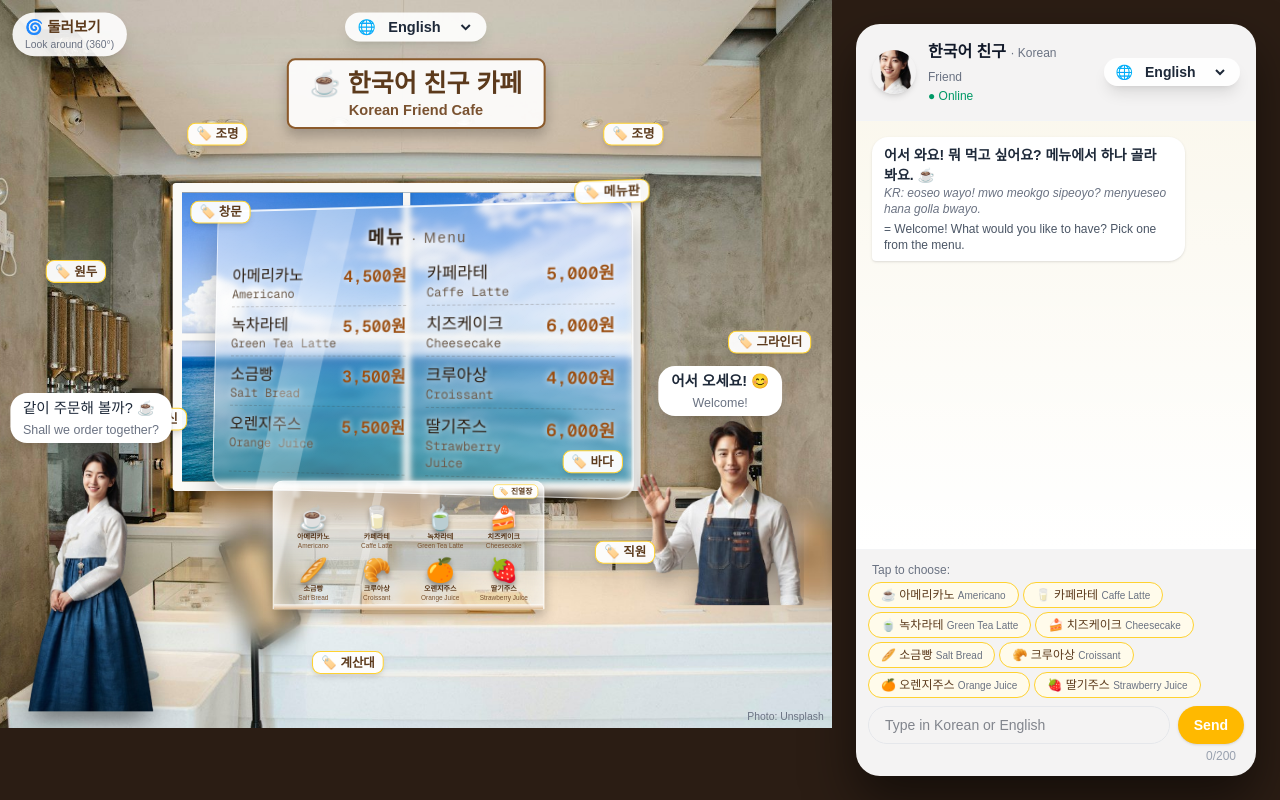
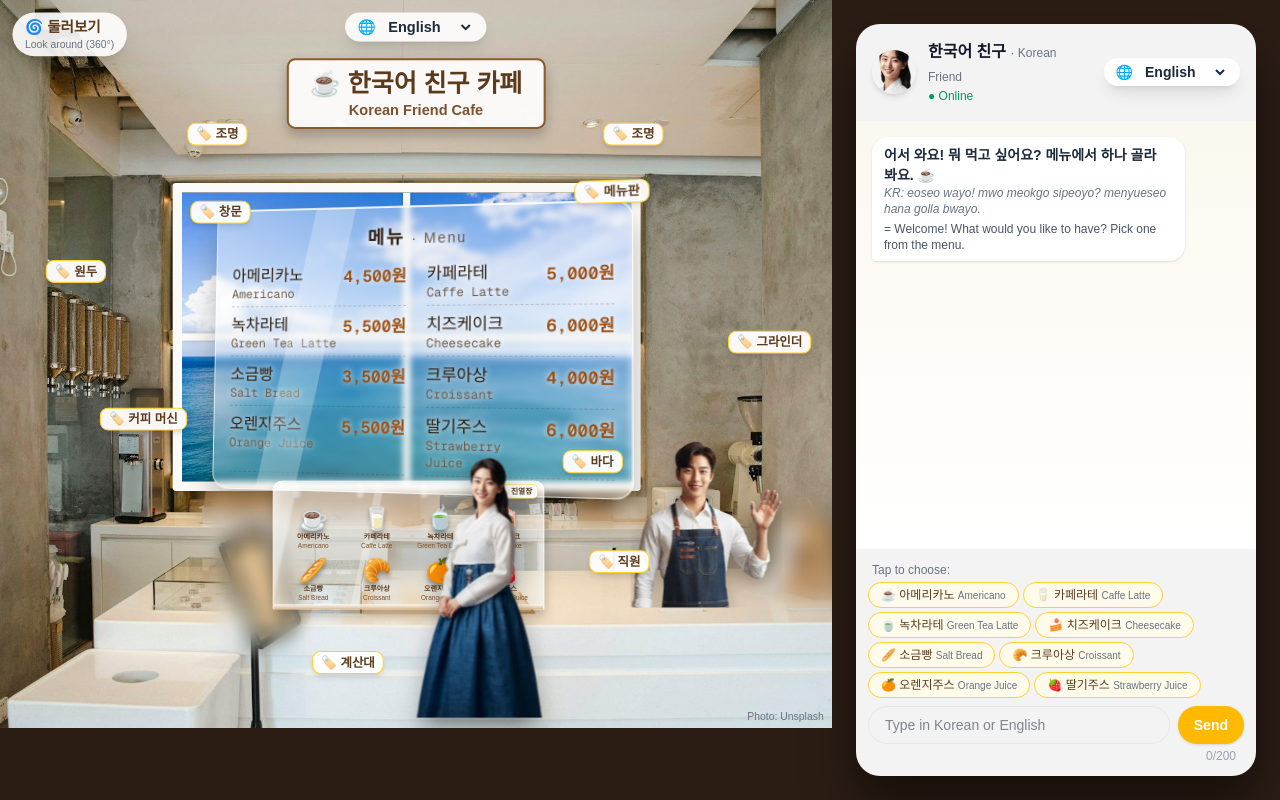
Before and after one commit to jhwksh/korean-friend-cafe, a Next.js app: page / in a window 1280 px wide. Built offline with nearby package versions, Linux system fonts and the light colour scheme.

Commit message:
친구와 바리스타가 바닥에서 걸어 다니고, 몸을 돌리고, 누르면 말풍선이 보임
Co-Authored-By: Claude Opus 5.5 <noreply@anthropic.com>

```diff
--- /dev/null
+++ b/app/Barista.tsx
@@ -0,0 +1,80 @@
+"use client";
+
+import Image from "next/image";
+import { useEffect, useRef, useState } from "react";
+import { useLanguage } from "./LanguageProvider";
+import WordTag from "./WordTag";
+
+// 점원(바리스타): 앞 계산대 뒤에 서서 손을 흔든다. 키는 친구와 비슷하게 맞췄다. 계산대 아래로는 가려진다 (지금은 모습만, 대화는 나중 단계).
+// 그림(public/barista.png)은 사용자가 Gemini로 만든 그림이다 (실제 사람 아님).
+// 계산대 뒤를 천천히 왔다 갔다 하며, 방향이 바뀌면 몸을 돌린다.
+// 누르면 한 바퀴 빙글 돌고, 머리 위 "어서 오세요!" 말풍선이 보였다가 다시 누르면 사라진다.
+const RANGE = { left: -70, right: 40 }; // 처음 자리에서 왼쪽·오른쪽으로 움직일 수 있는 거리
+
+export default function Barista() {
+  const { t } = useLanguage();
+  const [showBubble, setShowBubble] = useState(false);
+  const [spinCount, setSpinCount] = useState(0);
+  const wrapRef = useRef<HTMLDivElement>(null);
+  const bodyRef = useRef<HTMLDivElement>(null);
+  const facingRef = useRef<HTMLButtonElement>(null);
+
+  useEffect(() => {
+    const wrap = wrapRef.current;
+    const body = bodyRef.current;
+    const facing = facingRef.current;
+    if (!wrap || !body || !facing) return;
+
+    let x = 0;
+    let targetX = 0;
+    let nextMove = 2000;
+    let frame = 0;
+    const step = (time: number) => {
+      // 몇 초마다 계산대 뒤 다른 자리로 걸어간다
+      if (time > nextMove) {
+        targetX = RANGE.left + Math.random() * (RANGE.right - RANGE.left);
+        nextMove = time + 3500 + Math.random() * 3500;
+      }
+      const dx = Math.max(Math.min(targetX - x, 0.6), -0.6);
+      x += dx;
+      wrap.style.transform = `translateX(${x}px)`;
+      const walking = Math.abs(dx) > 0.2;
+      body.style.transform = walking ? `translateY(${-Math.abs(Math.sin(time / 120)) * 3}px)` : "";
+      if (dx < -0.2) facing.style.transform = "rotateY(180deg)";
+      else if (dx > 0.2) facing.style.transform = "rotateY(0deg)";
+      frame = requestAnimationFrame(step);
+    };
+    frame = requestAnimationFrame(step);
+    return () => cancelAnimationFrame(frame);
+  }, []);
+
+  return (
+    <div ref={wrapRef} className="absolute left-[616px] top-[372px] z-20 flex flex-col items-center">
+      <div
+        className={`mb-1 whitespace-nowrap rounded-2xl bg-white px-3 py-1 text-center text-sm text-gray-800 shadow-lg transition-opacity ${showBubble ? "opacity-100" : "invisible opacity-0"}`}
+      >
+        <span className="font-semibold">어서 오세요! 😊</span>
+        <br />
+        <span className="text-xs text-gray-500">{t.welcome}</span>
+      </div>
+      <div ref={bodyRef} className="[perspective:700px]">
+        <button
+          ref={facingRef}
+          type="button"
+          onClick={() => {
+            setShowBubble((v) => !v);
+            setSpinCount((n) => n + 1);
+          }}
+          aria-pressed={showBubble}
+          aria-label="바리스타"
+          className="h-[160px] w-[145px] cursor-pointer overflow-hidden transition-transform duration-500 ease-in-out [transform-style:preserve-3d]"
+        >
+          <span key={spinCount} className={`block ${spinCount > 0 ? "animate-[friend-spin_0.9s_ease-in-out]" : ""}`}>
+            <Image src="/barista.png" alt="" width={145} height={270} className="h-[270px] w-auto drop-shadow-[0_8px_10px_rgba(0,0,0,0.25)]" />
+          </span>
+        </button>
+      </div>
+      <WordTag word="staff" className="-left-10 bottom-10" />
+    </div>
+  );
+}
--- a/app/CafeFriend.tsx
+++ b/app/CafeFriend.tsx
@@ -1,41 +1,62 @@
 "use client";
 
 import Image from "next/image";
-import { useEffect, useRef } from "react";
+import { useEffect, useRef, useState } from "react";
 import { useLanguage } from "./LanguageProvider";
 
-// 카페 안에서 마우스(손가락)를 졸졸 따라다니는 한국어 친구.
+// 카페 바닥에 서서, 마우스(손가락)를 따라 좌우로 걸어 다니는 한국어 친구.
 // 캐릭터 그림(public/friend.png)은 사용자가 Gemini로 만든 그림이다 (실제 사람 아님).
 export default function CafeFriend() {
   const friendRef = useRef<HTMLDivElement>(null);
+  const bodyRef = useRef<HTMLDivElement>(null);
+  const facingRef = useRef<HTMLButtonElement>(null);
+  // 누를 때마다 숫자가 바뀌어서, 한 바퀴 도는 움직임을 처음부터 다시 보여 준다
+  const [spinCount, setSpinCount] = useState(0);
   const { t } = useLanguage();
+  // 머리 위 말풍선: 처음엔 숨겨 두고, 친구를 누르면 보였다가 다시 누르면 사라진다
+  const [showBubble, setShowBubble] = useState(false);
 
   useEffect(() => {
     const friend = friendRef.current;
+    const body = bodyRef.current;
+    const facing = facingRef.current;
     const area = friend?.parentElement;
-    if (!friend || !area) return;
+    if (!friend || !body || !facing || !area) return;
 
-    // 처음에는 계산대 왼쪽 바닥에 서 있는다
-    const pos = { x: 10, y: area.clientHeight - friend.offsetHeight - 10 };
-    const target = { ...pos };
+    // 늘 바닥에 서 있다 (위아래로는 움직이지 않는다). 처음에는 계산대 왼쪽에 있다
+    const floorY = area.clientHeight - friend.offsetHeight - 6;
+    let x = 10;
+    let targetX = x;
+    // 마우스가 한동안 가만히 있으면 혼자 이리저리 걸어 다닌다
+    let lastMouse = 0;
+    let nextWander = 0;
 
     const onMove = (e: PointerEvent) => {
       const rect = area.getBoundingClientRect();
       // 카페 그림은 화면 크기에 맞춰 줄거나 커져 있으니(CafeStage), 마우스 위치를 원래 크기로 되돌려 계산한다
       const s = rect.width / area.offsetWidth;
-      const x = (e.clientX - rect.left) / s;
-      const y = (e.clientY - rect.top) / s;
-      // 마우스 바로 위가 아니라 살짝 옆에 서도록 띄우고, 카페 밖으로 나가지 않게 막는다
-      target.x = Math.min(Math.max(x + 20, 0), area.offsetWidth - friend.offsetWidth);
-      target.y = Math.min(Math.max(y - friend.offsetHeight / 2, 0), area.offsetHeight - friend.offsetHeight);
+      const mouseX = (e.clientX - rect.left) / s;
+      // 마우스 바로 옆으로 걸어가고, 카페 밖으로 나가지 않게 막는다
+      targetX = Math.min(Math.max(mouseX + 20, 0), area.offsetWidth - friend.offsetWidth);
+      lastMouse = performance.now();
     };
 
     let frame = 0;
-    const step = () => {
+    const step = (time: number) => {
+      if (time - lastMouse > 4000 && time > nextWander) {
+        targetX = Math.random() * (area.offsetWidth - friend.offsetWidth);
+        nextWander = time + 4000 + Math.random() * 4000;
+      }
       // 한 번에 가지 않고 조금씩 다가가서 '쫓아오는' 느낌을 준다
-      pos.x += (target.x - pos.x) * 0.06;
-      pos.y += (target.y - pos.y) * 0.06;
-      friend.style.transform = `translate(${pos.x}px, ${pos.y}px)`;
+      const dx = (targetX - x) * 0.05;
+      x += dx;
+      friend.style.transform = `translate(${x}px, ${floorY}px)`;
+      // 걷는 중에만 발걸음처럼 살짝 위아래로 흔들린다
+      const walking = Math.abs(dx) > 0.3;
+      body.style.transform = walking ? `translateY(${-Math.abs(Math.sin(time / 110)) * 4}px)` : "";
+      // 가는 방향이 바뀌면 그쪽으로 몸을 돌린다 (그림을 세로축으로 돌려서 입체로 도는 것처럼 보인다)
+      if (dx < -0.3) facing.style.transform = "rotateY(180deg)";
+      else if (dx > 0.3) facing.style.transform = "rotateY(0deg)";
       frame = requestAnimationFrame(step);
     };
 
@@ -49,12 +70,27 @@ export default function CafeFriend() {
 
   return (
     <div ref={friendRef} className="pointer-events-none absolute left-0 top-0 z-40">
-      <div className="flex flex-col items-center animate-[bob_3s_ease-in-out_infinite]">
-        <div className="mb-2 whitespace-nowrap rounded-2xl bg-white px-3 py-1 text-sm text-gray-800 shadow-lg">
+      <div ref={bodyRef} className="flex flex-col items-center [perspective:700px]">
+        <div
+          className={`mb-2 whitespace-nowrap rounded-2xl bg-white px-3 py-1 text-sm text-gray-800 shadow-lg transition-opacity ${showBubble ? "opacity-100" : "invisible opacity-0"}`}
+        >
           같이 주문해 볼까? ☕
           <br />
           <span className="text-xs text-gray-500">{t.friendBubble}</span>
         </div>
+        <button
+          ref={facingRef}
+          type="button"
+          onClick={() => {
+            setShowBubble((v) => !v);
+            setSpinCount((n) => n + 1);
+          }}
+          aria-pressed={showBubble}
+          aria-label="한국어 친구"
+          className="pointer-events-auto cursor-pointer transition-transform duration-500 ease-in-out [transform-style:preserve-3d]"
+        >
+        {/* 누르면 한 바퀴 빙글 돈다 */}
+        <span key={spinCount} className={`block ${spinCount > 0 ? "animate-[friend-spin_0.9s_ease-in-out]" : ""}`}>
         <Image
           src="/friend.png"
           alt="한국어 친구"
@@ -62,6 +98,8 @@ export default function CafeFriend() {
           height={250}
           className="h-[250px] w-auto drop-shadow-[0_10px_12px_rgba(0,0,0,0.3)]"
         />
+        </span>
+        </button>
       </div>
       <div className="mx-auto -mt-2 h-3 w-24 rounded-full bg-black/25 blur-sm" />
     </div>
--- a/app/globals.css
+++ b/app/globals.css
@@ -37,3 +37,9 @@ body {
   0%, 100% { transform: translateY(0); }
   50% { transform: translateY(-8px); }
 }
+
+/* 한국어 친구를 누르면 세로축으로 한 바퀴 빙글 돈다 */
+@keyframes friend-spin {
+  from { transform: rotateY(0deg); }
+  to { transform: rotateY(360deg); }
+}
--- a/app/page.tsx
+++ b/app/page.tsx
@@ -1,4 +1,5 @@
 import Image from "next/image";
+import Barista from "./Barista";
 import CafeFriend from "./CafeFriend";
 import CafeStage from "./CafeStage";
 import CafeView from "./CafeView";
@@ -58,19 +59,8 @@ export default function Home() {
           <CounterFood />
         </div>
 
-        {/* 점원(바리스타): 앞 계산대 오른쪽 뒤에 서서 손을 흔든다. 계산대 아래로는 가려진다 (지금은 모습만, 대화는 나중 단계)
-            그림(public/barista.png)은 사용자가 Gemini로 만든 그림이다 (실제 사람 아님) */}
-        <div className="absolute left-[612px] top-[352px] z-20 flex flex-col items-center">
-          <div className="mb-1 whitespace-nowrap rounded-2xl bg-white px-3 py-1 text-center text-sm text-gray-800 shadow-lg">
-            <span className="font-semibold">어서 오세요! 😊</span>
-            <br />
-            <span className="text-xs text-gray-500"><T k="welcome" /></span>
-          </div>
-          <div className="h-[178px] w-[161px] overflow-hidden">
-            <Image src="/barista.png" alt="바리스타" width={161} height={300} className="h-[300px] w-auto drop-shadow-[0_8px_10px_rgba(0,0,0,0.25)]" />
-          </div>
-          <WordTag word="staff" className="-left-10 bottom-10" />
-        </div>
+        {/* 점원(바리스타): 누르면 머리 위에 "어서 오세요!"가 보였다가, 다시 누르면 사라진다 */}
+        <Barista />
 
         {/* 사진 속 물건 이름표 */}
         <WordTag word="lamp" className="left-[180px] top-[118px]" />
```
Also changed, not shown: 1 other file (tests, documents, lock files or other folders).
